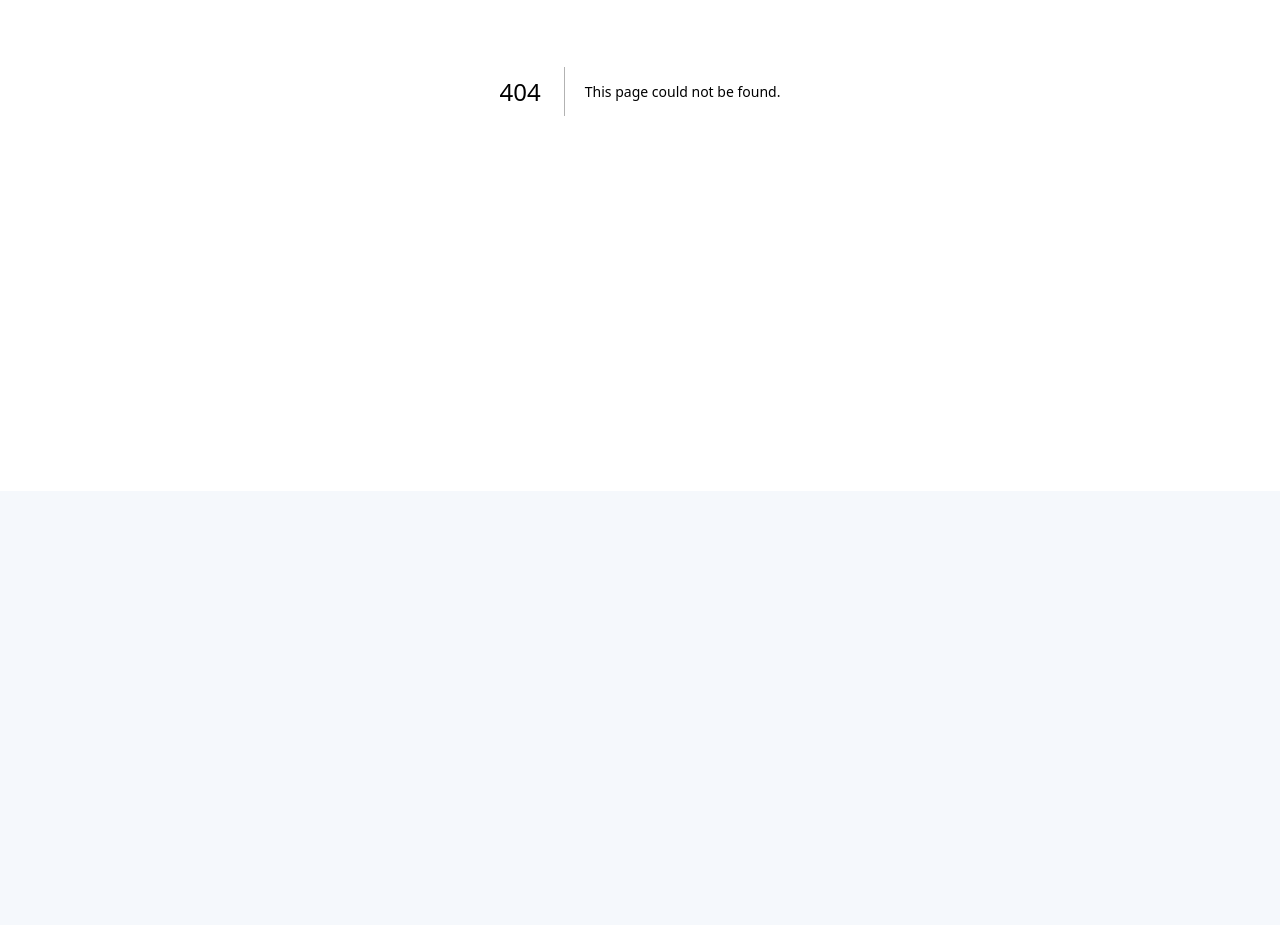
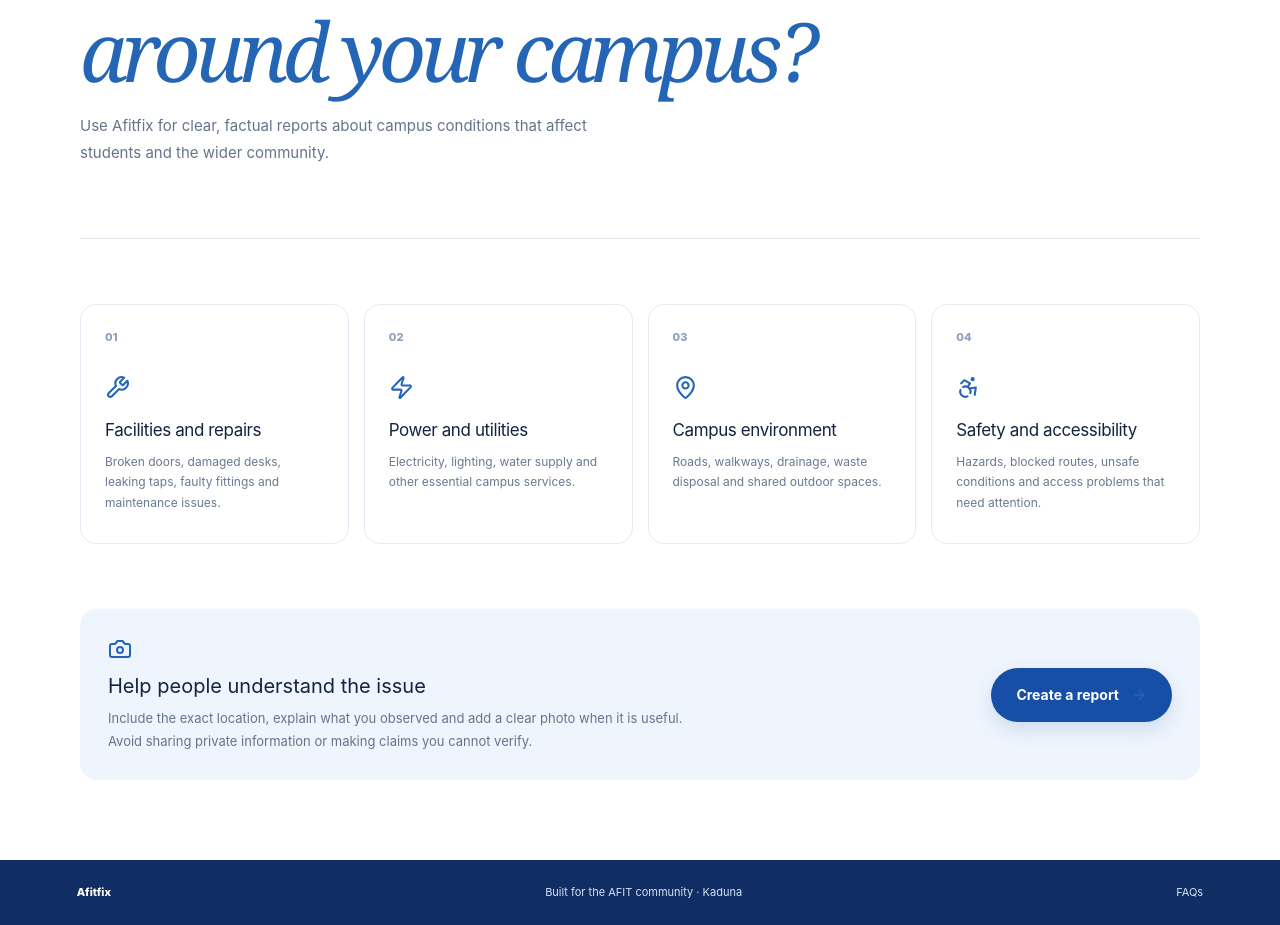
Before and after one commit to fawazfff/Afitfix, a Next.js app: page /what-to-report in a window 1280 px wide. Before the commit this address had no page. Shown: the part 309-1234 px from the top of the page. Before the commit the page ends 800 px from the top, so only its background shows below. Built offline with nearby package versions, Linux system fonts and the light colour scheme.

Commit message:
Add dedicated what-to-report information page

```diff
--- /dev/null
+++ b/src/app/what-to-report/page.tsx
@@ -0,0 +1,17 @@
+import Link from "next/link";
+import { ArrowLeft, ArrowRight, ShieldCheck, Wrench, Zap, MapPin, Accessibility, Camera } from "lucide-react";
+const categories=[
+ {icon:Wrench,title:"Facilities and repairs",body:"Broken doors, damaged desks, leaking taps, faulty fittings and maintenance issues."},
+ {icon:Zap,title:"Power and utilities",body:"Electricity, lighting, water supply and other essential campus services."},
+ {icon:MapPin,title:"Campus environment",body:"Roads, walkways, drainage, waste disposal and shared outdoor spaces."},
+ {icon:Accessibility,title:"Safety and accessibility",body:"Hazards, blocked routes, unsafe conditions and access problems that need attention."}
+];
+export default function WhatToReportPage(){
+ return <main className="info-page">
+  <header className="info-nav"><Link className="brand" href="/"><span className="brand-mark"><ShieldCheck size={19}/></span>Afitfix</Link><Link className="info-nav-action" href="/login?mode=signup">Report an issue <ArrowRight size={15}/></Link></header>
+  <section className="info-hero"><Link href="/" className="info-back"><ArrowLeft size={15}/> Back home</Link><span className="section-eyebrow">CAMPUS REPORTS / CATEGORIES</span><h1>What needs attention<br/><em>around your campus?</em></h1><p>Use Afitfix for clear, factual reports about campus conditions that affect students and the wider community.</p></section>
+  <section className="report-category-grid">{categories.map(({icon:Icon,title,body},i)=><article className="report-category" key={title}><span>0{i+1}</span><Icon size={25}/><h2>{title}</h2><p>{body}</p></article>)}</section>
+  <section className="report-guidance"><div><Camera size={24}/><h2>Help people understand the issue</h2><p>Include the exact location, explain what you observed and add a clear photo when it is useful. Avoid sharing private information or making claims you cannot verify.</p></div><Link className="button button-orange" href="/login?mode=signup">Create a report <ArrowRight size={16}/></Link></section>
+  <footer className="info-footer"><Link href="/">Afitfix</Link><span>Built for the AFIT community · Kaduna</span><Link href="/faq">FAQs</Link></footer>
+ </main>;
+}
```
